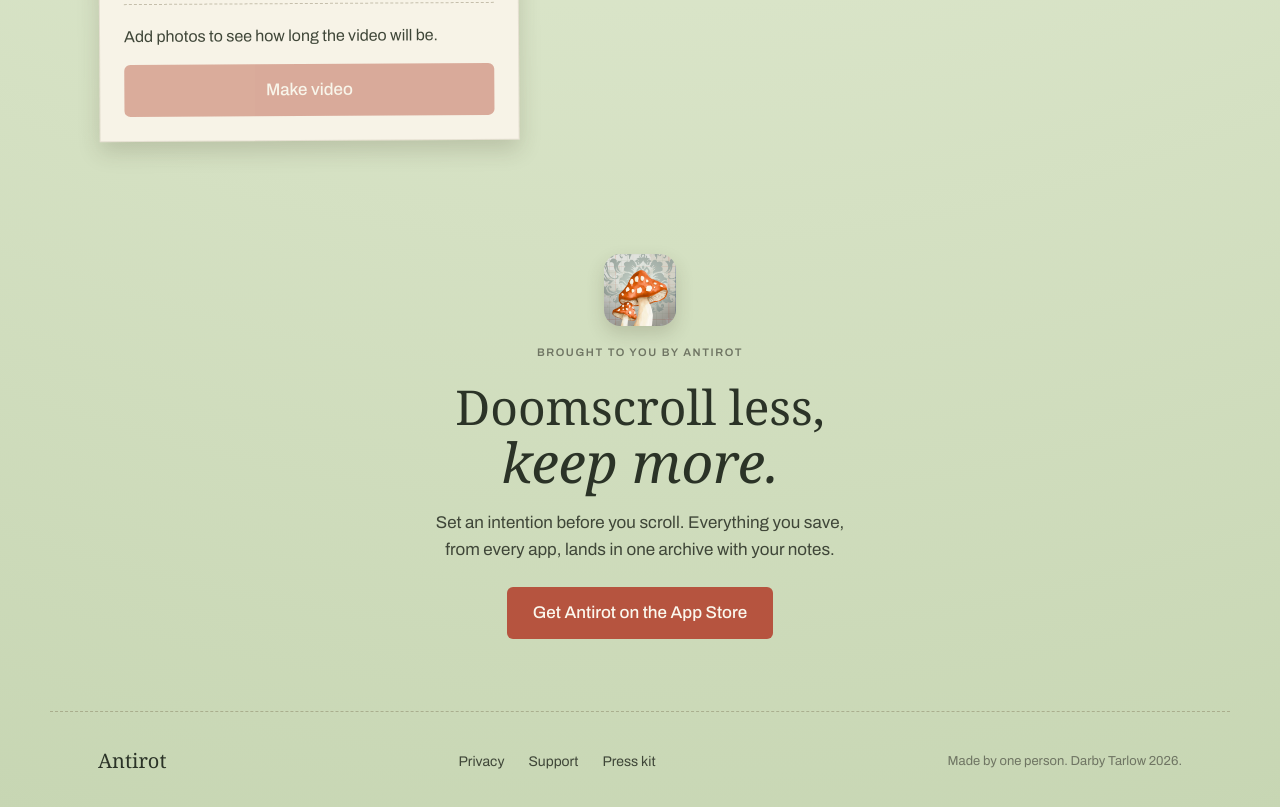
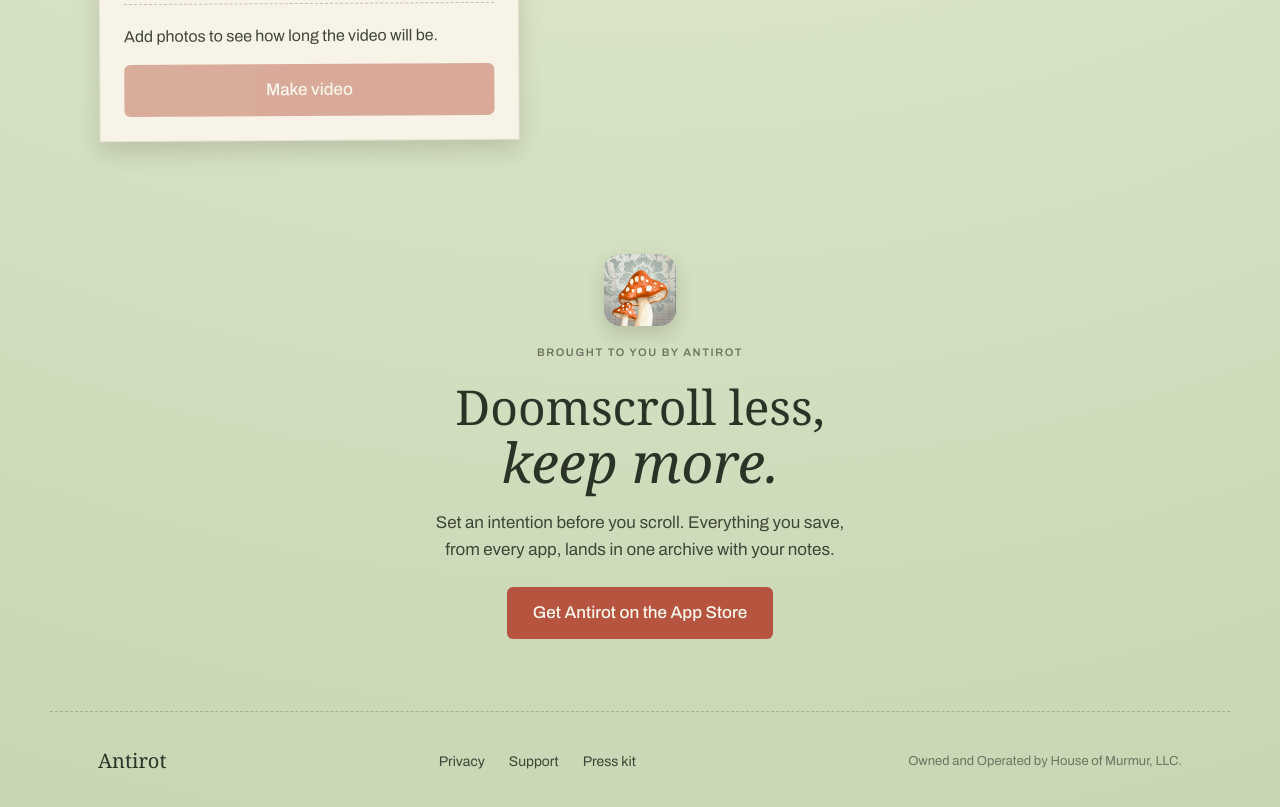
Before and after one commit to darbyannetarlow/animated-couscous, a plain HTML site: page flipbook.html in a window 1280 px wide. Shown: the part 1343-2150 px from the top of the page. Drawn offline with Linux system fonts and the light colour scheme; a web font is replaced by a local one.

Commit message:
Update flipbook.html

```diff
--- a/flipbook.html
+++ b/flipbook.html
@@ -346,7 +346,7 @@ body.has-selection .selbar{ display:flex; }
     <a href="mailto:antirotapp@gmail.com">Support</a>
     <a href="https://antirotmanifesto.com/press/press_kit.html">Press kit</a>
   </nav>
-  <p>Made by one person. Darby Tarlow 2026.</p>
+  <p>Owned and Operated by House of Murmur, LLC.</p>
 </footer>
 
 <div class="selbar" id="selbar" role="toolbar" aria-label="Selected photo">
```
